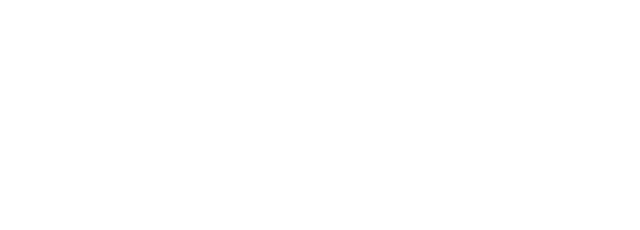
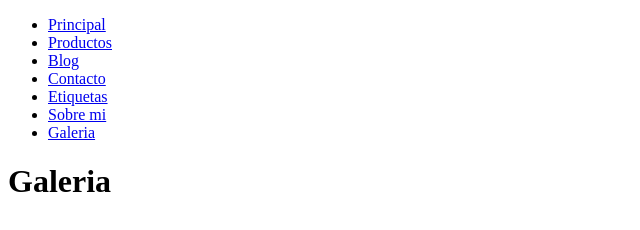
Before and after one commit to Chimuelo1014/Actividadfinal_stioweb-semantico-multiseccion, a plain HTML site: page galeria.html in a window 1280 px wide. Shown: the whole page, without its empty margins (0-640 px from the left). Drawn offline with Linux system fonts and the light colour scheme.

Commit message:
cambios23

```diff
--- a/galeria.html
+++ b/galeria.html
@@ -10,6 +10,28 @@ Asegúrate de que cada imagen tenga su respectivo texto alternativo (alt). -->
         <title>Document</title>
     </head>
     <body>
+        <header>
+            <nav>
+                <ul>
+                    <li><a href="index.html">Principal</a></li>
+                    <li><a href="productos.html">Productos</a></li>
+                    <li><a href="blog.html">Blog</a></li>
+                    <li><a href="contacto.html">Contacto</a></li>
+                    <li><a href="etiquetas.html">Etiquetas</a></li>
+                    <li><a href="sobre_mi.html">Sobre mi</a></li>
+                    <li><a href="galeria.html">Galeria</a></li>
 
+                </ul>
+            </nav>
+            <h1>Galeria</h1>
+        </header>
+
+        <main>
+
+        </main>
+
+        <footer>
+
+        </footer>
     </body>
 </html>
```
Also changed, not shown: blog.html (+12 -0 lines), contacto.html (+12 -0 lines), etiquetas.html (+12 -0 lines), index.html (+1 -0 lines), productos.html (+1 -0 lines), sobre_mi.html (+12 -0 lines). Lines whose indentation alone changed are shown as unchanged.
